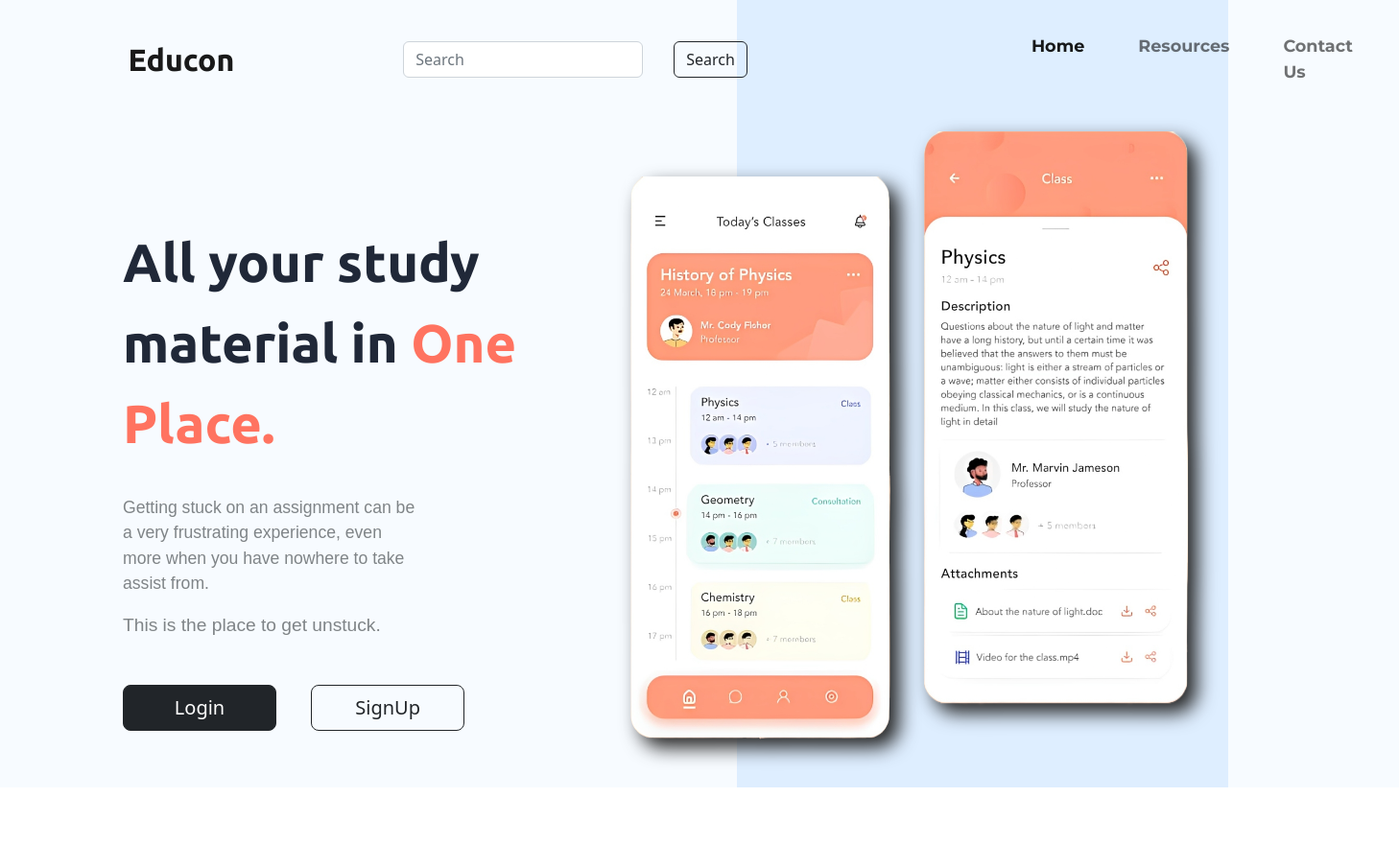
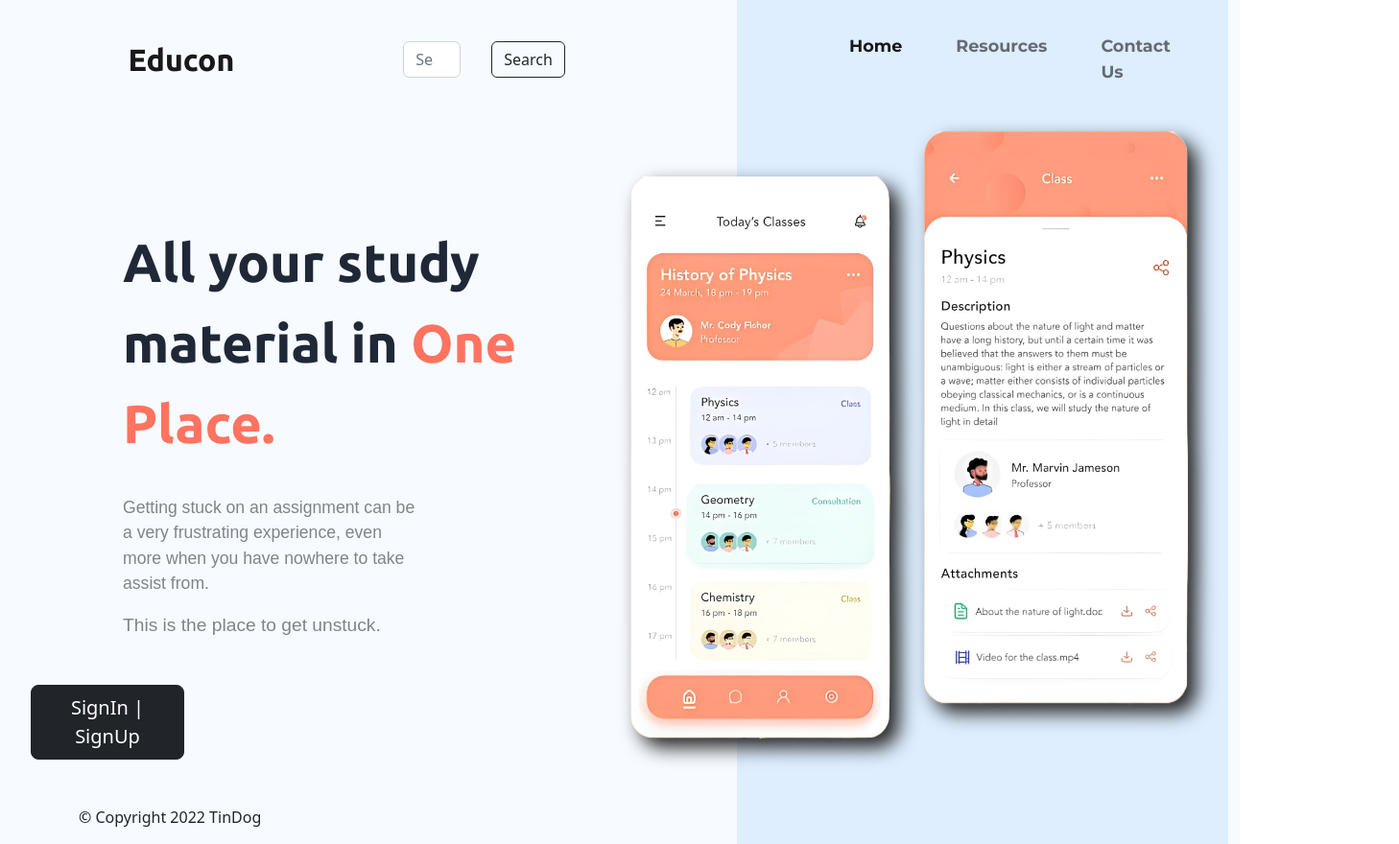
Before and after one commit to Aritra37/DEVSPRINT_WEBDHackers, a plain HTML site: page index.html in a window 1280 px wide. Shown: the whole page at 96% size, 1458 px wide, since content can reach past the window. Before the commit the page ends 821 px from the top, so only its background shows below. Drawn offline with nearby package versions, Linux system fonts and the light colour scheme.

Commit message:
Update index.html

```diff
--- a/index.html
+++ b/index.html
@@ -16,6 +16,8 @@
     <link rel="preconnect" href="https://fonts.gstatic.com" crossorigin>
     <link href="https://fonts.googleapis.com/css2?family=Montserrat:wght@700&family=Poppins:wght@400;700&family=Roboto:wght@400;700&family=Ubuntu:wght@700&display=swap" rel="stylesheet">
 
+    <meta name="viewport" content="width=device-width, initial-scale=1">
+
     <link rel="stylesheet" href="styles.css">
 </head>
 
@@ -24,7 +26,7 @@
         <div class="container-fluid">
           <a class="navbar-brand" href="#">Educon</a>
           <form class="d-flex" role="search">
-            <input class="form-control me-2" type="search" placeholder="Search" aria-label="Search" style="width: 250px;">
+            <input class="form-control me-2" type="search" placeholder="Search" aria-label="Search">
             <button class="search btn btn-outline-dark" type="submit">Search</button>
           </form>
           <button class="navbar-toggler" type="button" data-bs-toggle="collapse" data-bs-target="#navbarSupportedContent" aria-controls="navbarSupportedContent" aria-expanded="false" aria-label="Toggle navigation">
@@ -36,7 +38,7 @@
                 <a class="nav-link active" aria-current="page" href="#">Home</a>
               </li>
               <li class="nav-item">
-                <a class="nav-link" href="#">Resources</a>
+                <a class="nav-link second" href="#">Resources</a>
               </li>
               <li class="nav-item">
                 <a class="nav-link" href="#">Contact Us</a>
@@ -54,8 +56,7 @@
             <p class="subtext">Getting stuck on an assignment can be a very frustrating experience, even more when you have nowhere to take assist from.</p>
             <p class="subtext2">This is the place to get unstuck.</p>
 
-            <button type="button" class="btn btn-dark btn-lg login">Login</button>
-            <button type="button" class="btn btn-outline-dark btn-lg signup">SignUp</button>
+            <button type="button" class="btn btn-dark btn-lg signup">SignIn | SignUp</button>
         </div>
 
         <div class="col-lg-6">
@@ -113,7 +114,7 @@
         </div> -->
 
 
-    <!-- <footer id="footer">
+    <footer id="footer">
         <div class="container" id="footer">
             <i class="social-id fa-brands fa-twitter"></i>
             <i class="social-id fa-brands fa-facebook"></i>
@@ -123,8 +124,7 @@
             <p>© Copyright 2022 TinDog</p>
 
         </div>
-    </footer> -->
+    </footer>
 
 </body>
-
 </html>
```
